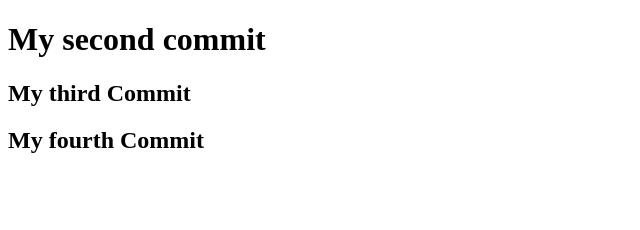
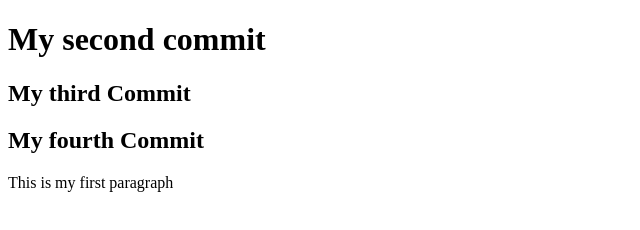
Before and after one commit to abdullah4244/git-one, a website: page index.html in a window 1280 px wide. Shown: the whole page, without its empty margins (0-640 px from the left). Drawn offline with Linux system fonts and the light colour scheme.

Commit message:
Last commit

```diff
--- a/index.html
+++ b/index.html
@@ -9,5 +9,6 @@
     <h1>My second commit</h1>
     <h2>My third Commit</h2>
     <h2>My fourth Commit</h2>
+    <p>This is my first paragraph</p>
 </body>
 </html>
```
Also changed, not shown: package.json (added, +24 -0 lines), 2 other files.
